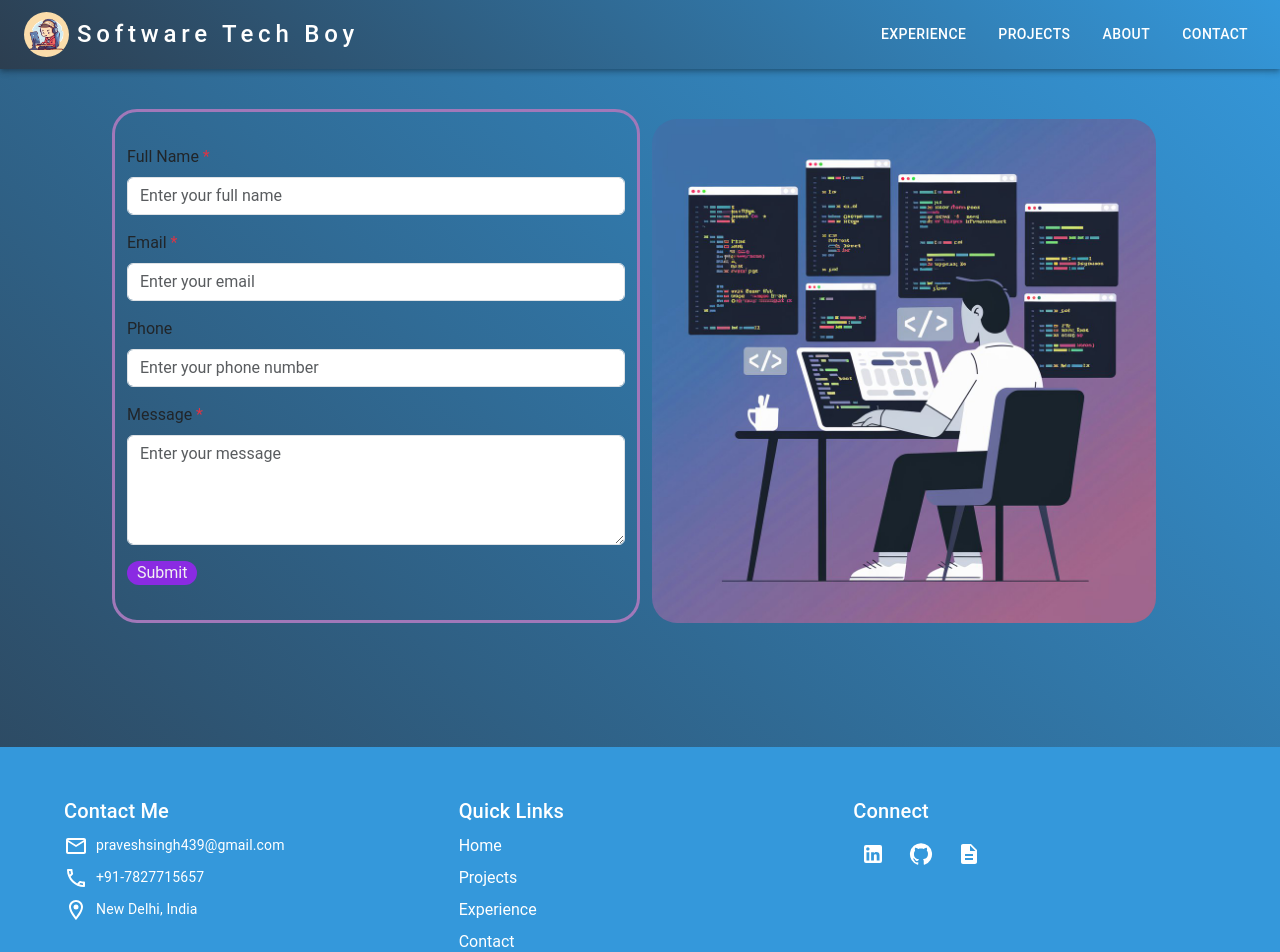
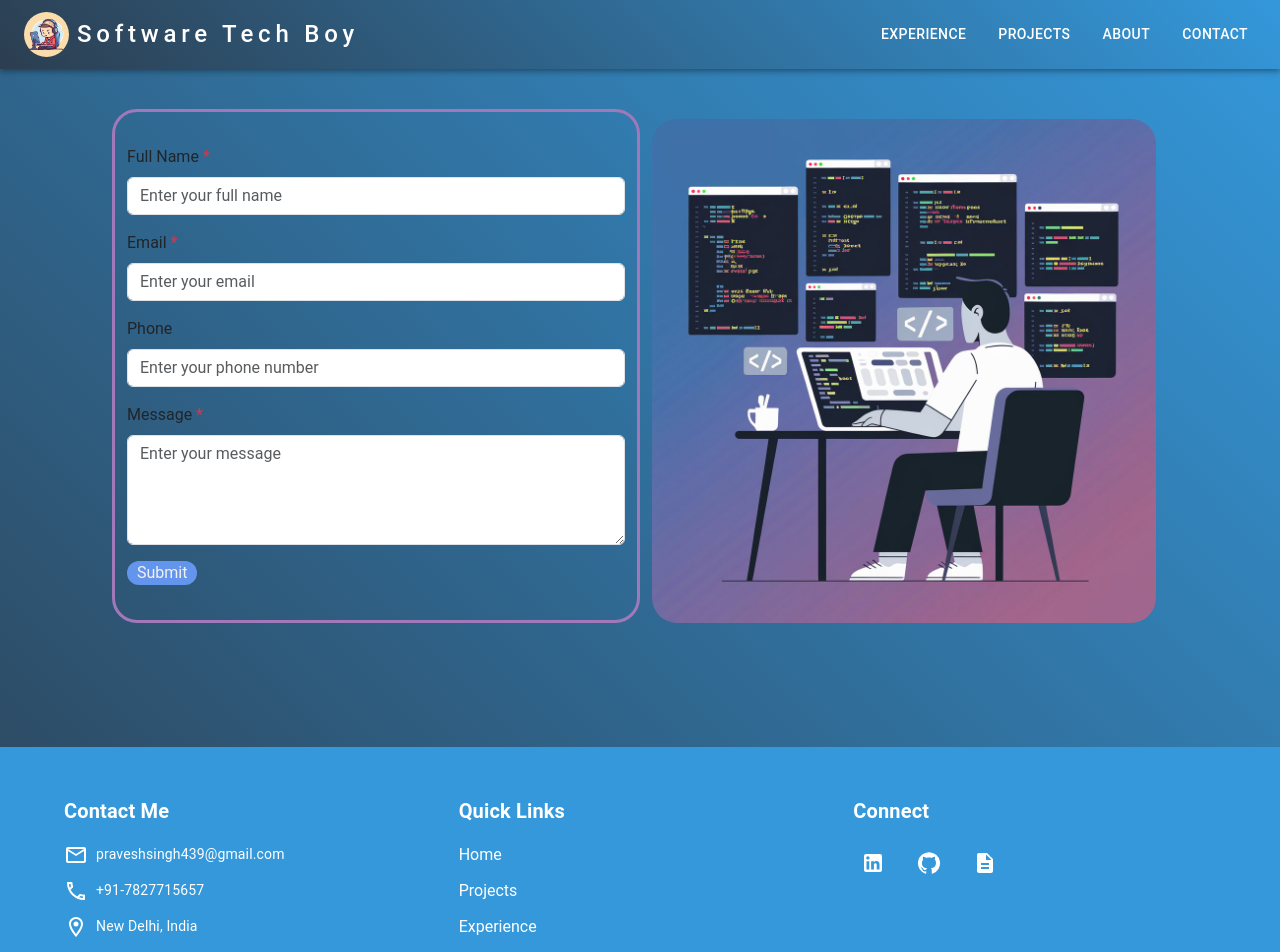
Before and after one commit to Pravesh981/reactPortfolio, a React (Create React App) app: page /contact in a window 1280 px wide. Shown: the top 952 px of the page. Built offline with nearby package versions, Linux system fonts and the light colour scheme.

Commit message:
added the missing routes for the page of home and changed the styling of the btn-style for as per new theme of the changed background of the portfolio

```diff
--- a/src/assests/style.css
+++ b/src/assests/style.css
@@ -149,7 +149,8 @@ p {
 
 .btn-style-1{
     border-radius: 15px;
-    background-color: var(--purple2);
+    /* background-color: var(--purple2); */
+    background-color:cornflowerblue;
     border-style: none;
     padding: 0px 10px 0px 10px;
     color: var(--gray);
--- a/src/components/footer.jsx
+++ b/src/components/footer.jsx
@@ -6,7 +6,9 @@ import {
   Grid,
   Typography,
   Link,
-  IconButton
+  IconButton,
+  useTheme,
+  useMediaQuery
 } from '@mui/material';
 import {
   LinkedIn,
@@ -18,24 +20,71 @@ import {
 } from '@mui/icons-material';
 
 const Footer = () => {
-  const pages = ['Home', 'Projects', 'Experience', 'Contact'];
+  const theme = useTheme();
+  const isMobile = useMediaQuery(theme.breakpoints.down('sm'));
+
+  // Configuration objects for better maintainability
+  const contactInfo = [
+    {
+      icon: <EmailOutlined />,
+      text: 'praveshsingh439@gmail.com',
+      href: 'mailto:praveshsingh439@gmail.com'
+    },
+    {
+      icon: <PhoneOutlined />,
+      text: '+91-7827715657',
+      href: 'tel:+917827715657'
+    },
+    {
+      icon: <LocationOnOutlined />,
+      text: 'New Delhi, India',
+      href: 'https://maps.google.com/?q=New+Delhi,India'
+    }
+  ];
+
+  const pages = [
+    { name: 'Home', path: '/' },
+    { name: 'Projects', path: '/projects' },
+    { name: 'Experience', path: '/experience' },
+    { name: 'Contact', path: '/contact' }
+  ];
+
   const socialLinks = [
     {
       icon: <LinkedIn />,
       href: "https://www.linkedin.com/in/pravesh-s-1783bb122/",
-      name: "LinkedIn"
+      name: "LinkedIn",
+      ariaLabel: "Visit Pravesh's LinkedIn profile"
     },
     {
       icon: <GitHub />,
       href: "https://github.com/Pravesh981",
-      name: "GitHub"
+      name: "GitHub",
+      ariaLabel: "Visit Pravesh's GitHub profile"
     },
     {
       icon: <Description />,
       href: resumepdf,
-      name: "Resume"
+      name: "Resume",
+      ariaLabel: "Download Pravesh's Resume"
     }
   ];
+
+  const FooterSection = ({ title, children }) => (
+    <Grid item xs={12} sm={4}>
+      <Typography
+        variant="h6"
+        gutterBottom
+        sx={{
+          fontWeight: 600,
+          mb: 2
+        }}
+      >
+        {title}
+      </Typography>
+      {children}
+    </Grid>
+  );
 
   return (
     <Box
@@ -43,101 +92,102 @@ const Footer = () => {
       sx={{
         backgroundColor: '#3498DB',
         color: 'white',
-        py: 6,
-        // mt: 4
+        py: { xs: 4, md: 6 },
+        position: 'relative',
+        width: '100%'
       }}
     >
       <Container maxWidth="lg">
         <Grid container spacing={4}>
-
           {/* Contact Information */}
-          <Grid item xs={12} sm={4}>
-            <Typography variant="h6" gutterBottom >
-              Contact Me
-            </Typography>
-            <Box sx={{ display: 'flex', alignItems: 'center', mb: 1}}>
-              <EmailOutlined sx={{ mr: 1 }} />
-              <Typography variant="body2" color='white'>
-                praveshsingh439@gmail.com
-              </Typography>
-            </Box>
-            <Box sx={{ display: 'flex', alignItems: 'center', mb: 1 }}>
-              <PhoneOutlined sx={{ mr: 1 }} />
-              <Typography variant="body2" color='white'>
-                +91-7827715657
-              </Typography>
-            </Box>
-            <Box sx={{ display: 'flex', alignItems: 'center' }}>
-              <LocationOnOutlined sx={{ mr: 1 }} />
-              <Typography variant="body2" color='white'>
-                New Delhi, India
-              </Typography>
-            </Box>
-          </Grid>
+          <FooterSection title="Contact Me">
+            {contactInfo.map(({ icon, text, href }) => (
+              <Link
+                key={text}
+                href={href}
+                color="inherit"
+                underline="hover"
+                sx={{
+                  display: 'flex',
+                  alignItems: 'center',
+                  mb: 1.5,
+                  '&:hover': { color: 'var(--secondary-color)' }
+                }}
+              >
+                <Box sx={{ mr: 1, display: 'flex', alignItems: 'center' }}>
+                  {icon}
+                </Box>
+                <Typography variant="body2" color="inherit">
+                  {text}
+                </Typography>
+              </Link>
+            ))}
+          </FooterSection>
 
           {/* Quick Links */}
-          <Grid item xs={12} sm={4}>
-            <Typography variant="h6" gutterBottom>
-              Quick Links
-            </Typography>
-            {pages.map((page) => (
+          <FooterSection title="Quick Links">
+            {pages.map(({ name, path }) => (
               <Link
-                key={page}
-                href={`/${page.toLowerCase()}`}
+                key={name}
+                href={path}
                 color="inherit"
                 underline="hover"
                 sx={{
                   display: 'block',
-                  mb: 1,
-                  transition: 'color 0.3s ease',
+                  mb: 1.5,
+                  transition: 'all 0.3s ease',
                   '&:hover': {
                     color: 'var(--secondary-color)',
-                    ml: 1
+                    ml: 1,
+                    transform: 'translateX(4px)'
                   }
                 }}
               >
-                {page}
+                {name}
               </Link>
             ))}
-          </Grid>
+          </FooterSection>
 
           {/* Social Media */}
-          <Grid item xs={12} sm={4}>
-            <Typography variant="h6" gutterBottom>
-              Connect
-            </Typography>
-            <Box sx={{ display: 'flex', justifyContent: 'flex-start' }}>
-              {socialLinks.map((social) => (
+          <FooterSection title="Connect">
+            <Box sx={{
+              display: 'flex',
+              justifyContent: isMobile ? 'center' : 'flex-start',
+              gap: 2
+            }}>
+              {socialLinks.map(({ icon, href, name, ariaLabel }) => (
                 <IconButton
-                  key={social.name}
-                  href={social.href}
+                  key={name}
+                  href={href}
                   target="_blank"
+                  rel="noopener noreferrer"
+                  aria-label={ariaLabel}
                   color="inherit"
                   sx={{
-                    mr: 1,
-                    transition: 'transform 0.3s ease',
+                    transition: 'all 0.3s ease',
                     '&:hover': {
-                      transform: 'scale(1.2)',
+                      transform: 'scale(1.2) rotate(5deg)',
                       color: 'var(--secondary-color)'
                     }
                   }}
                 >
-                  {social.icon}
+                  {icon}
                 </IconButton>
               ))}
             </Box>
-          </Grid>
+          </FooterSection>
 
           {/* Copyright */}
-          <Grid item xs={12} textAlign="center" mt={2}>
+          <Grid item xs={12}>
             <Typography
               variant="body2"
+              align="center"
               sx={{
-                opacity: 0.7,
+                opacity: 0.9,
                 borderTop: '1px solid rgba(255,255,255,0.2)',
-                pt: 2
+                pt: 2,
+                mt: 2
               }}
-              color='white'
             >
               © {new Date().getFullYear()} Pravesh Singh. All Rights Reserved.
             </Typography>
--- a/src/pages/noPage.jsx
+++ b/src/pages/noPage.jsx
@@ -1,5 +1,6 @@
 import React from 'react';
 import lostPage from '../assests/images/404/404Page.gif';
+import { Link } from 'react-router-dom';
 
 function LostPage() {
   return (
@@ -16,7 +17,7 @@ function LostPage() {
         <img src={lostPage} alt="" srcset="" className='noFound' />
 
       </div>
-      <button className="btn-style-1">Go To Home</button>
+      <Link to={'/'}><button className="btn-style-1">Go To Home</button></Link>
     </div>
    </div>
   )
```
